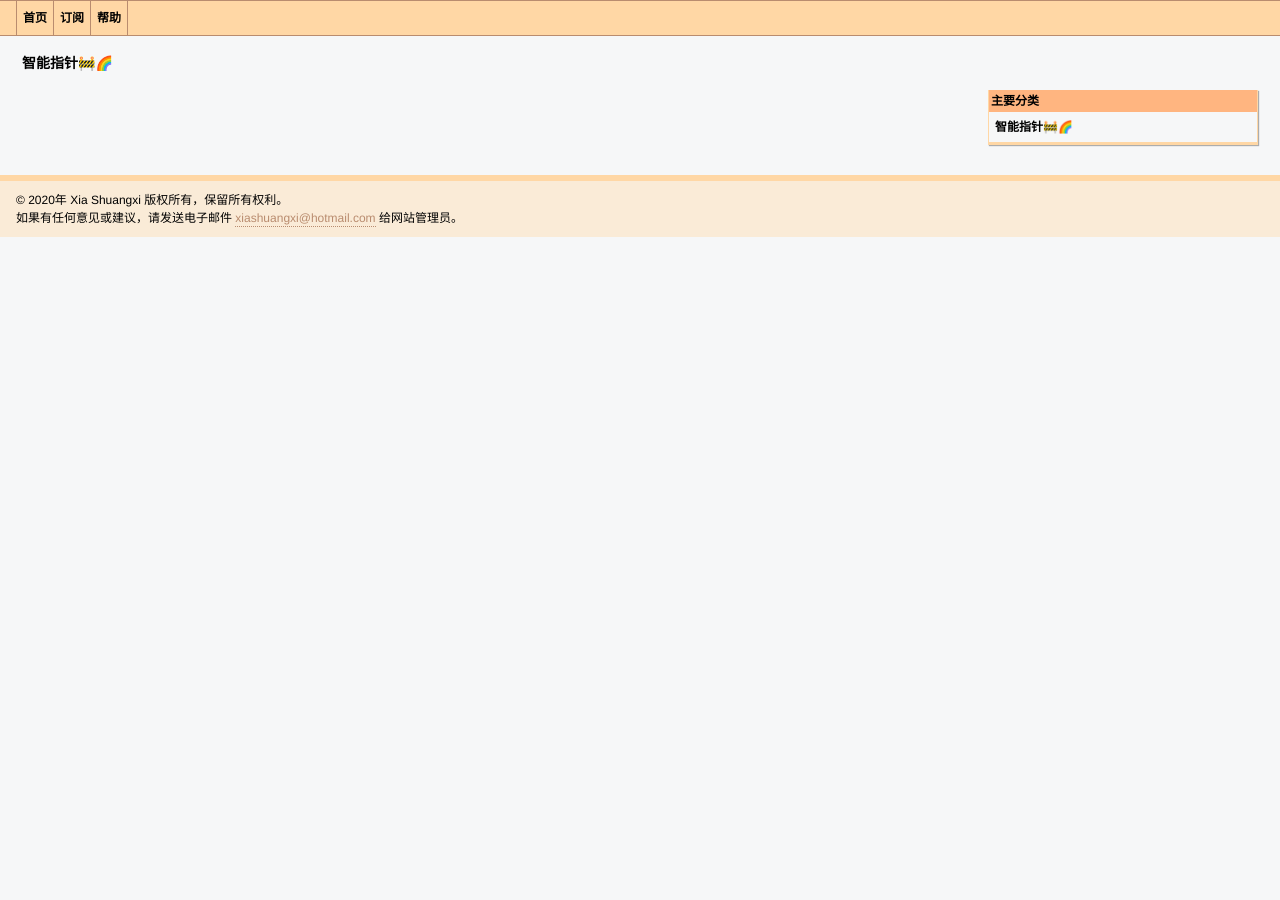
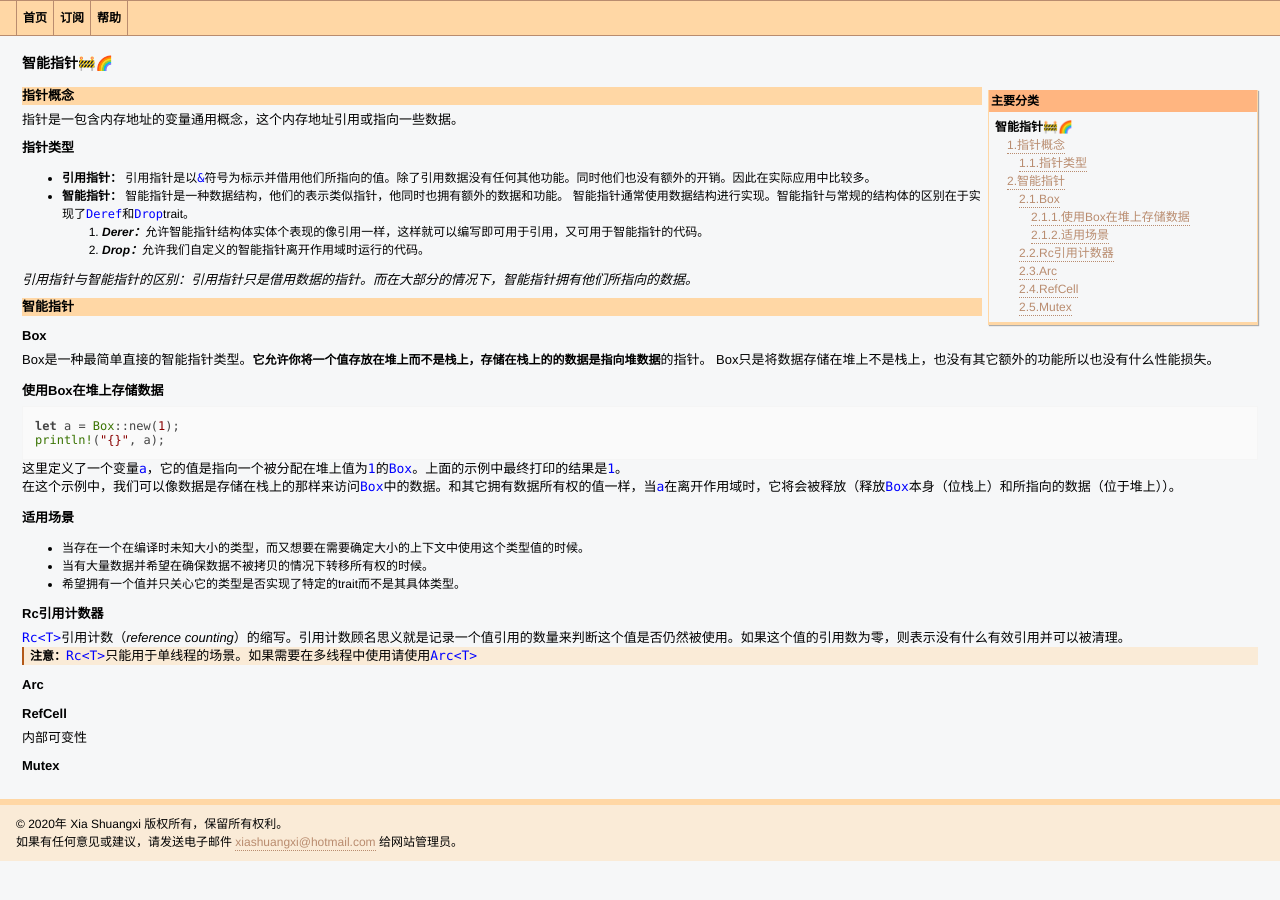
Before and after one commit to xiashuangxi/pkb, a Jekyll site: the page built from _posts/编程语言/Rust/2020-05-09-智能指针.md, in a window 1280 px wide. Built offline with Jekyll 4.4.1, drawn with Linux system fonts in a browser that asks for light colours.

````diff
--- a/_config.yml
+++ b/_config.yml
@@ -1,5 +1,8 @@
 markdown: kramdown
-
+highlighter: rouge
+kramdown:
+  input: GFM
+  syntax_highlighter: rouge
 plugins:
   - jekyll-feed
   - jekyll-sitemap
@@ -9,3 +12,4 @@ plugins:
 title: Xia Shuangxi 的个人知识库
 description: 知识库
 author: Xia Shuangxi
+permalink: /blog/posts/:year/:month/:day/:title:output_ext
--- a/_includes/default/component/header.html
+++ b/_includes/default/component/header.html
@@ -1,4 +1,4 @@
-<base href="/">
+<!-- <base href="/"> -->
 <meta charset="utf-8">
 
 <meta http-equiv="Content-Language" content="zh-cn">
--- a/_posts/编程语言/Rust/2020-05-09-智能指针.md
+++ b/_posts/编程语言/Rust/2020-05-09-智能指针.md
@@ -6,3 +6,47 @@ tag: [rust]
 permalink: /Title::title
 toc: true
 ---
+# 指针概念
+指针是一包含内存地址的变量通用概念，这个内存地址引用或指向一些数据。
+
+## 指针类型
+- **引用指针：**
+    引用指针是以`&`符号为标示并借用他们所指向的值。除了引用数据没有任何其他功能。同时他们也没有额外的开销。因此在实际应用中比较多。
+- **智能指针：**
+    智能指针是一种数据结构，他们的表示类似指针，他同时也拥有额外的数据和功能。
+    智能指针通常使用数据结构进行实现。智能指针与常规的结构体的区别在于实现了`Deref`和`Drop`trait。
+    1.  ***Derer：***允许智能指针结构体实体个表现的像引用一样，这样就可以编写即可用于引用，又可用于智能指针的代码。
+    2.  ***Drop：***允许我们自定义的智能指针离开作用域时运行的代码。
+
+*引用指针与智能指针的区别：引用指针只是借用数据的指针。而在大部分的情况下，智能指针拥有他们所指向的数据。*
+
+# 智能指针
+## Box
+Box是一种最简单直接的智能指针类型。**它允许你将一个值存放在堆上而不是栈上，存储在栈上的的数据是指向堆数据**的指针。
+Box只是将数据存储在堆上不是栈上，也没有其它额外的功能所以也没有什么性能损失。
+
+### 使用Box在堆上存储数据
+``` rust
+let a = Box::new(1);
+println!("{}", a);
+```
+这里定义了一个变量`a`，它的值是指向一个被分配在堆上值为`1`的`Box`。上面的示例中最终打印的结果是`1`。
+
+在这个示例中，我们可以像数据是存储在栈上的那样来访问`Box`中的数据。和其它拥有数据所有权的值一样，当`a`在离开作用域时，它将会被释放（释放`Box`本身（位栈上）和所指向的数据（位于堆上））。
+
+### 适用场景
+- 当存在一个在编译时未知大小的类型，而又想要在需要确定大小的上下文中使用这个类型值的时候。
+- 当有大量数据并希望在确保数据不被拷贝的情况下转移所有权的时候。
+- 希望拥有一个值并只关心它的类型是否实现了特定的trait而不是其具体类型。
+
+## Rc引用计数器
+`Rc<T>`引用计数（*reference counting*）的缩写。引用计数顾名思义就是记录一个值引用的数量来判断这个值是否仍然被使用。如果这个值的引用数为零，则表示没有什么有效引用并可以被清理。
+
+> **注意：**`Rc<T>`只能用于单线程的场景。如果需要在多线程中使用请使用`Arc<T>`
+
+## Arc
+
+## RefCell
+内部可变性
+
+## Mutex
--- a/assets/stylesheet/default/default.css
+++ b/assets/stylesheet/default/default.css
@@ -363,8 +363,12 @@ code, kbd, pre, samp {
 .article-container h1{
     /* border-bottom: 1.2px solid black;
     display: flex; */
+    /* display: flex;
+    background-color: #4d4d4d60; */
+
     display: flex;
-    background-color: #4d4d4d60;
+    background-color: #ffd7a5;
+    /* padding-left: 6px; */
 }
 /* .article-container h1, */
 .article-container h2,
````
Also changed, not shown: _data/categories.yml (+10 -0 lines), _posts/法律/2020-05-05-司法部法律法规数据库.md (+3 -3 lines), _posts/编程语言/Rust/2020-05-22-生命周期.md (added, +8 -0 lines), categories/4.1.1.线型结构.md (added, +5 -0 lines), categories/4.1.数据结构.md (added, +5 -0 lines).
